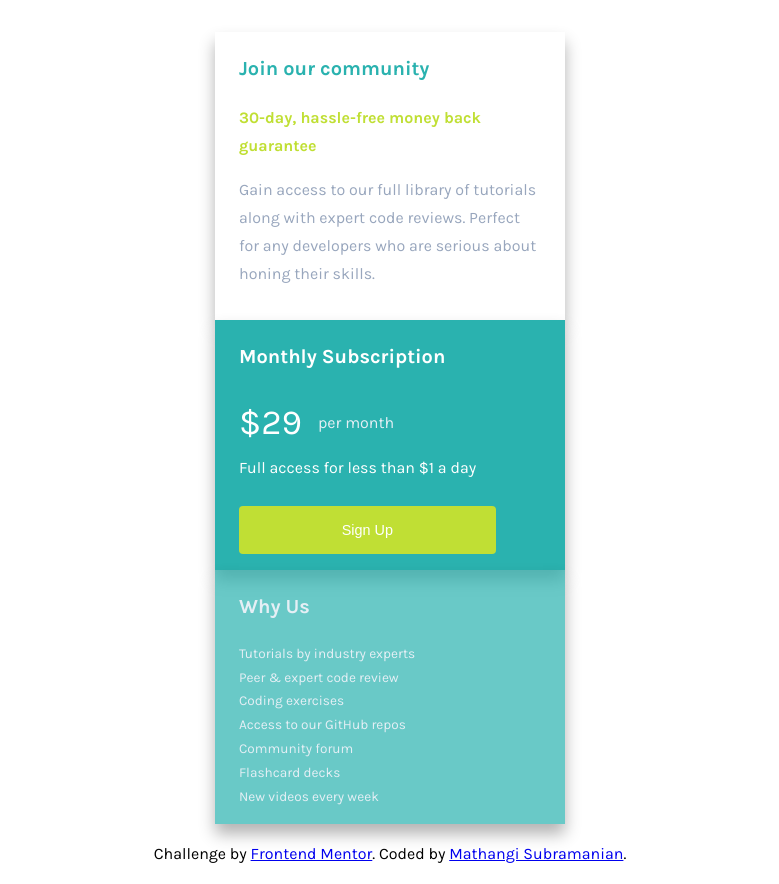
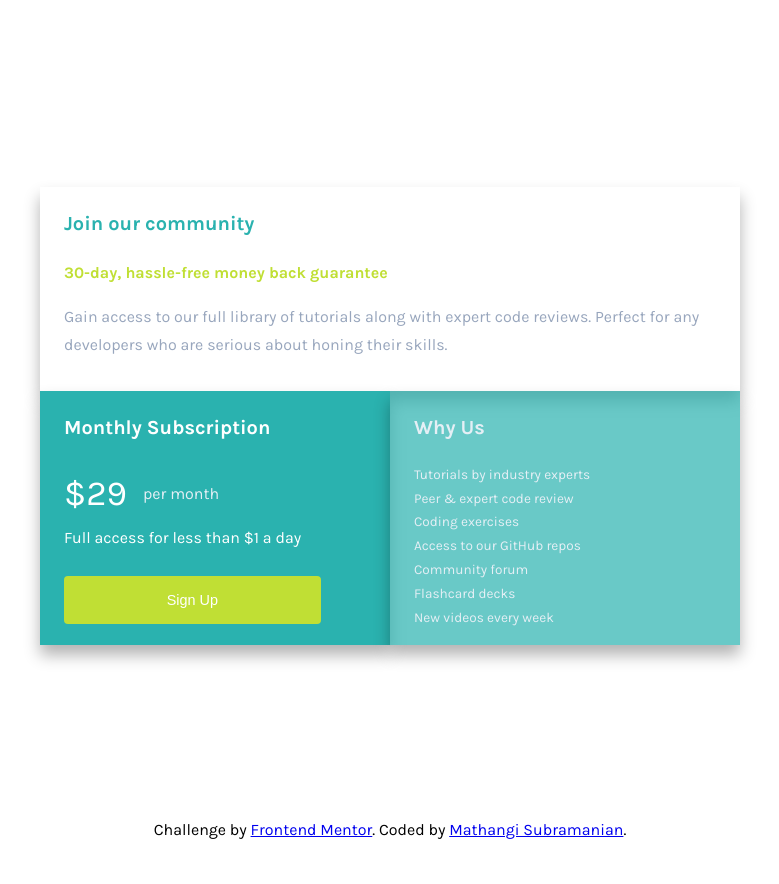
Before and after one commit to mathangisd/single-price-grid-component, a plain HTML site: page index.html in a window 1536 px wide. Shown: the whole page, without its empty margins (378-1157 px from the left). After the commit the page ends 860 px from the top, so only its background shows below. Drawn offline with Linux system fonts and the light colour scheme.

Commit message:
Center the card-container. Add media query.

```diff
--- a/css/styles.css
+++ b/css/styles.css
@@ -85,6 +85,7 @@ small, .text-small {font-size: 0.8rem;}
 
 main {
     display: grid;
+    min-height: 100vh;
 }
 footer {
     margin-top: 1rem;
@@ -98,8 +99,8 @@ Card
 .card-container {
     display: grid;
     min-height: 100vh;
-    place-items: center;
-    /* border: 2px solid red; */
+    justify-content: center;
+    align-content: center;
     padding-top: 2rem;
     grid-template-rows: repeat(3, max-content);
 }
@@ -107,7 +108,6 @@ Card
 
 .card {
     width: 350px;
-    /* border: 2px solid green; */
     padding: 0 1.5rem 1rem;
     box-shadow: 0 10px 15px rgba(0, 0, 0, 0.3);
 }
@@ -175,3 +175,35 @@ Card
 .why-card li {
     font-size: 0.85rem;
 }
+
+
+/*
+===========================================
+Media query
+===========================================
+*/
+
+
+@media screen and (min-width: 1440px) {
+
+    .card-container {
+        grid-template-rows: repeat(2, max-content);
+        grid-template-columns: repeat(2, 1fr);
+        justify-self: center;
+    }
+    .join-card {
+        grid-area: 1/1/2/3;
+        max-width: 700px;
+        width: 100%;
+    }
+
+    .monthly-card {
+        grid-area: 2/1/3/2;
+        height: 100%;
+    }
+
+    .why-card {
+        grid-area: 2/2/3/3;
+    }
+
+}
```
